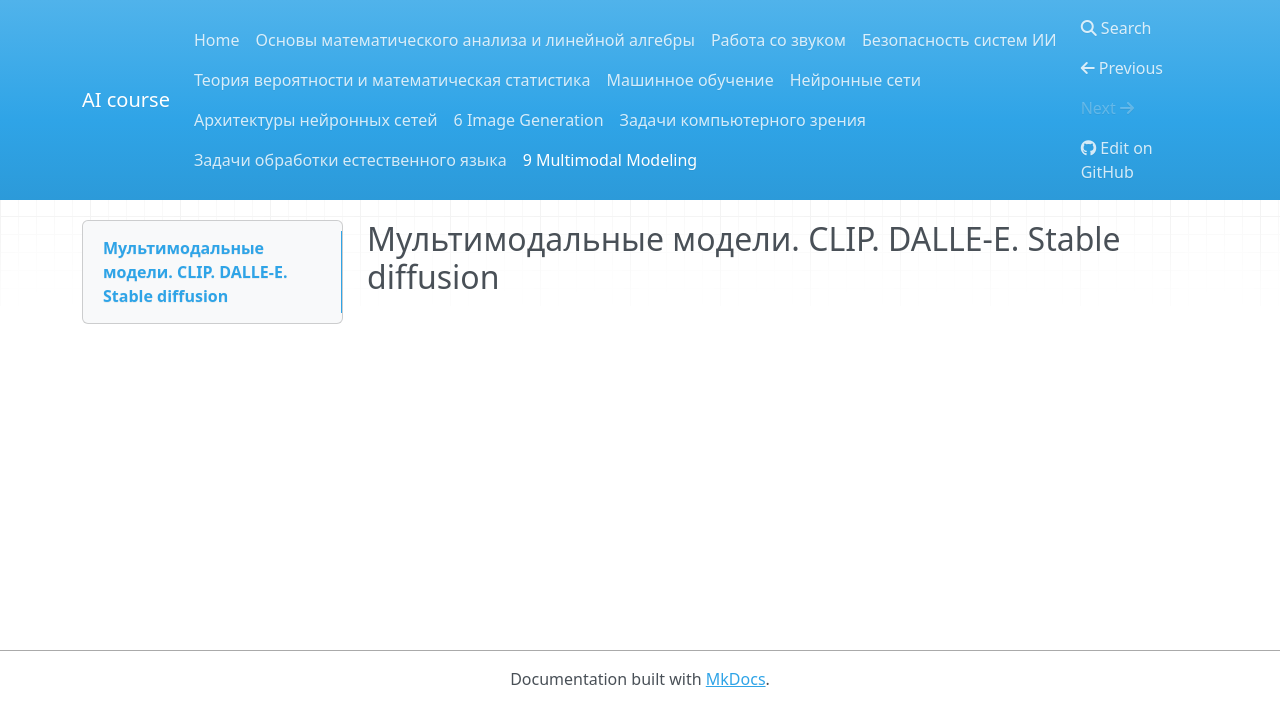
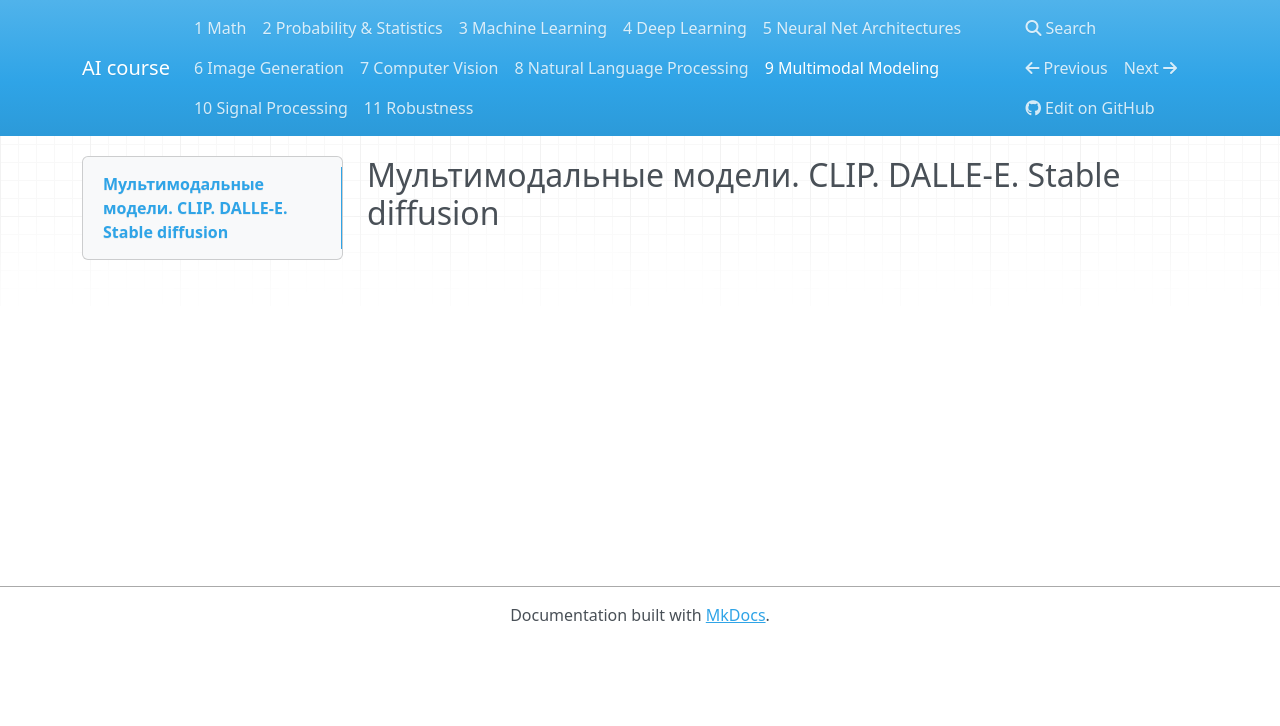
Before and after one commit to maloyan/knowledge_doc, an MkDocs documentation site: the page built from docs/multimodal.md, in a window 1280 px wide. Shown: the top 726 px of the page. Built offline with MkDocs 1.6.1, drawn with Linux system fonts in a browser that asks for light colours; nearby versions of some CDN libraries.

Commit message:
navigation

```diff
--- a/mkdocs.yml
+++ b/mkdocs.yml
@@ -16,3 +16,16 @@ plugins:
       lang:
         - en
         - ru
+
+nav:
+  - 1 Math: math.md
+  - 2 Probability & Statistics: probability.md
+  - 3 Machine Learning: ml.md
+  - 4 Deep Learning: dl.md
+  - 5 Neural Net Architectures: nn_architectures.md
+  - 6 Image Generation: image_generation.md
+  - 7 Computer Vision: cv.md
+  - 8 Natural Language Processing: nlp.md
+  - 9 Multimodal Modeling: multimodal.md
+  - 10 Signal Processing: signal.md
+  - 11 Robustness: robustness.md
```
Also changed, not shown: docs/cv.md (renamed from docs/7 Computer Vision.md), docs/dl.md (renamed from docs/4 Deep Learning.md), docs/image_generation.md (renamed from docs/6 Image Generation.md), docs/math.md (renamed from docs/1 Math.md), docs/ml.md (renamed from docs/3 Machine Learning.md), docs/multimodal.md (renamed from docs/9 Multimodal Modeling.md), docs/nlp.md (renamed from docs/8 Natural Language Processing.md), docs/nn_architectures.md (renamed from docs/5 Neural Net Architectures.md), docs/probability.md (renamed from docs/2 Probability & Statistics.md), docs/robustness.md (renamed from docs/11 Robustness.md), docs/signal.md (renamed from docs/10 Signal Processing.md).
